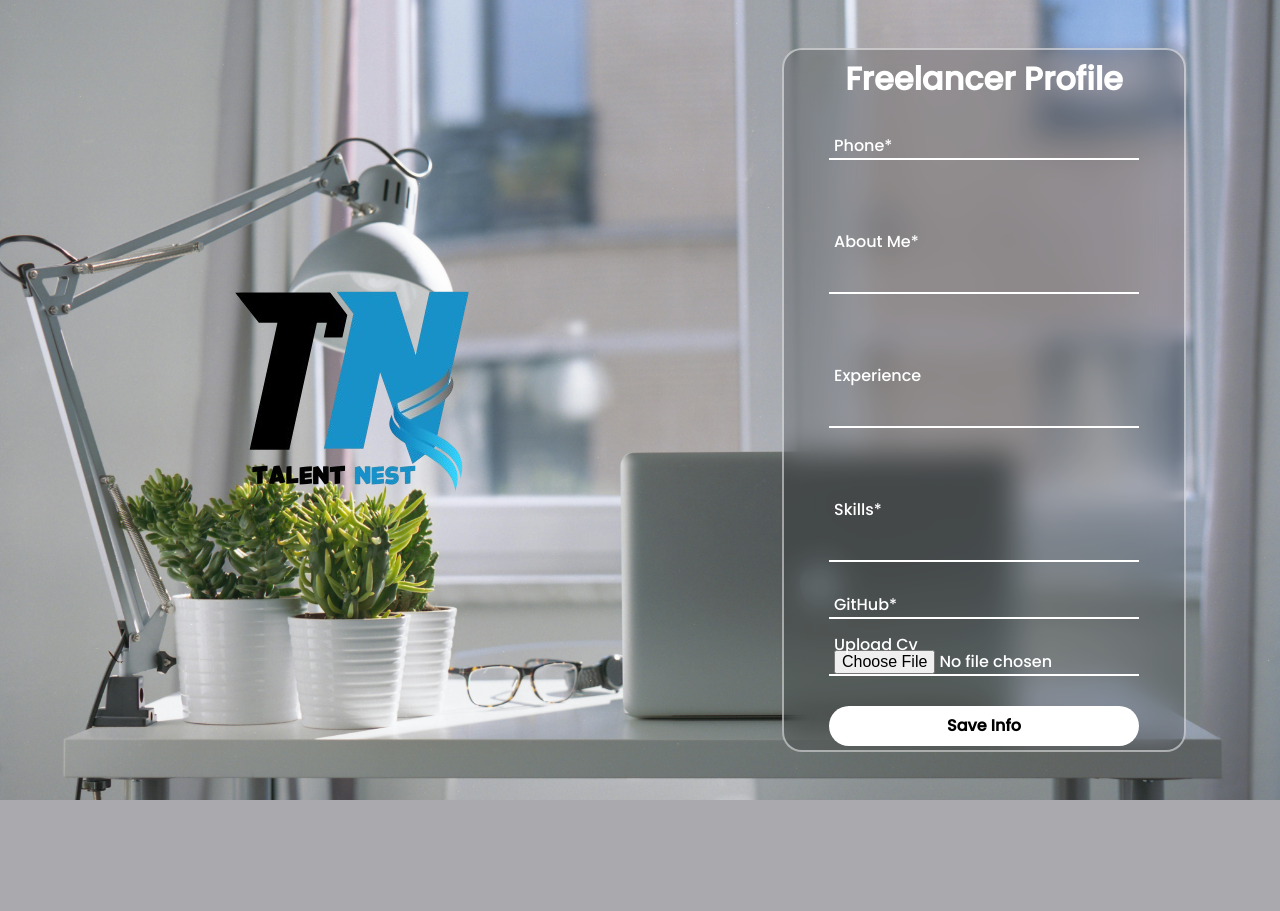
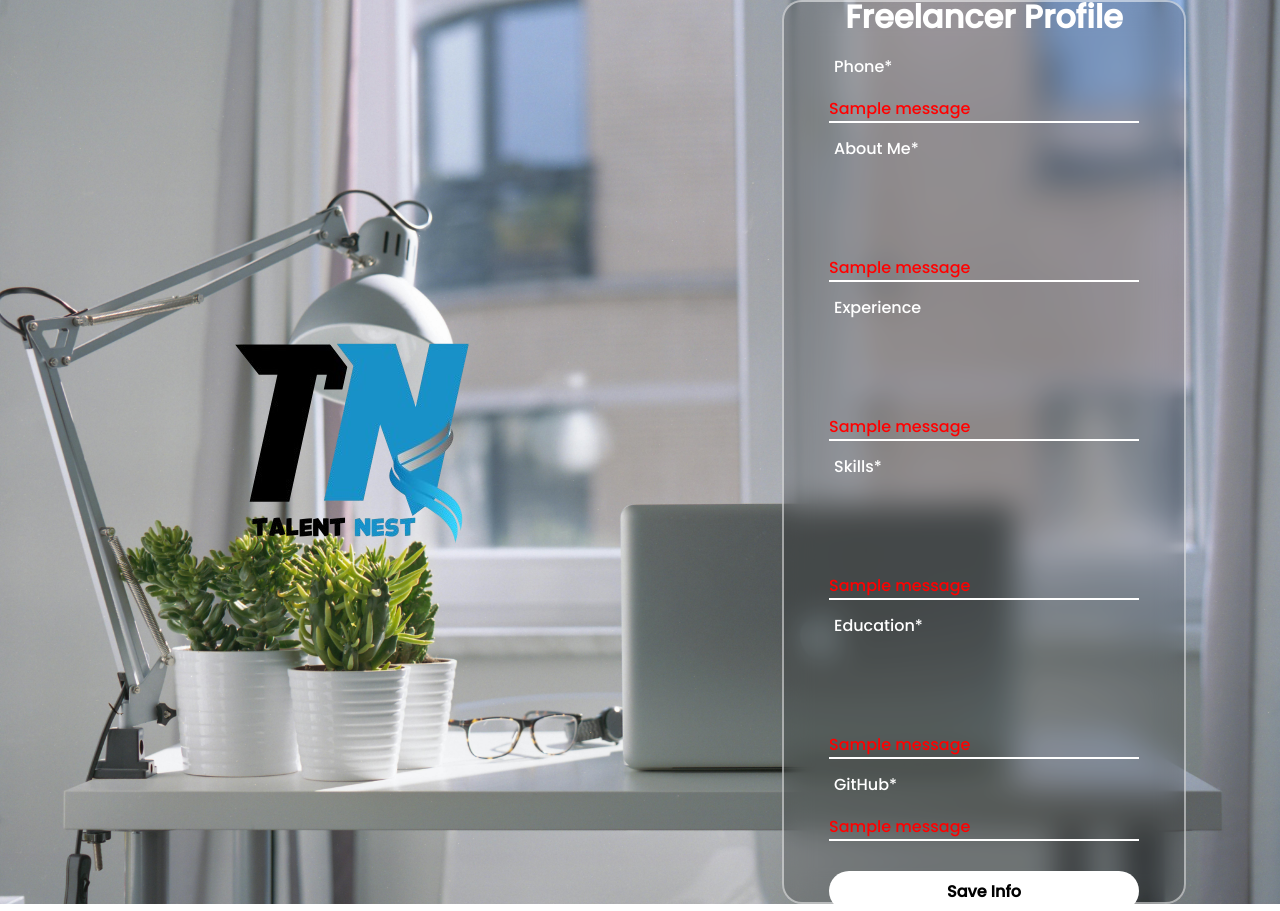
Before and after one commit to med-mokhtar-nasrali/TalentNest, a Flask app: page /freelancer_form in a window 1280 px wide. Before the commit the page ends 800 px from the top, so only its background shows below. Run offline with Flask 3, Linux system fonts and the light colour scheme; the visitor is signed in with stand-in values (Sample User, id 1); tables that the repository leaves empty or names only in its code hold one stand-in row (values such as "Sample post"); one stand-in notice (Sample message) is shown.

Commit message:
Freelancer edit page

```diff
--- a/flask_app/controllers/user_controller.py
+++ b/flask_app/controllers/user_controller.py
@@ -88,14 +88,15 @@
 
 @app.route('/add_info/freelancer',methods=["post"])
 def add_info():
-    data = {
-        **request.form,
-        'user_id':session['user_id']
-    }
-    freelancer_id=Freelancer.add_freelancer_info(data)
-    session['freelancer_id']=freelancer_id
-    return redirect('/home')
-
+    if Freelancer.validate(request.form):
+        data = {
+            **request.form,
+            'user_id':session['user_id']
+        }
+        freelancer_id=Freelancer.add_freelancer_info(data)
+        session['freelancer_id']=freelancer_id
+        return redirect('/home')
+    return redirect('/freelancer_form')
 
 #Action Route for the recruiter profile form
 
--- a/flask_app/static/css/edit_profile_freelancer.css
+++ b/flask_app/static/css/edit_profile_freelancer.css
@@ -17,7 +17,7 @@
 .form-box {
     position: relative;
     width: 400px;
-    height: 700px;
+    height: 850px;
     background: rgba(0, 0, 0, 0.16) ;
     border: 2px solid rgba(255, 255, 255, 0.5);
     border-radius: 20px;
--- a/flask_app/static/css/more_freelancer_info.css
+++ b/flask_app/static/css/more_freelancer_info.css
@@ -17,7 +17,7 @@
 .form-box {
     position: relative;
     width: 400px;
-    height: 700px;
+    height: 900px;
     background: rgba(0, 0, 0, 0.16);
     border: 2px solid rgba(255, 255, 255, 0.5);
     border-radius: 20px;
--- a/flask_app/templates/login_form.html
+++ b/flask_app/templates/login_form.html
@@ -18,7 +18,7 @@
                         <input type="text" name="email">
                         <label for="">Email</label>
                         {% for message in get_flashed_messages(category_filter=['login']) %}
-                            <p class="bg-warning text-danger"> {{ message }} </p>
+                            <p style=" color: red;"> {{ message }} </p>
                         {% endfor %}
                     </div>
                     <div class="inputbox">
@@ -26,7 +26,7 @@
                         <input type="password" name="password" >
                         <label for="">Password</label>
                         {% for message in get_flashed_messages(category_filter=['login']) %}
-                            <p class="bg-warning text-danger"> {{ message }} </p>
+                            <p style=" color: red;"> {{ message }} </p>
                         {% endfor %}
                     </div>
                     <div class="forget">
--- a/flask_app/templates/more_freelancer_info.html
+++ b/flask_app/templates/more_freelancer_info.html
@@ -3,7 +3,7 @@
 <head>
     <meta charset="UTF-8">
     <meta name="viewport" content="width=device-width, initial-scale=1.0">
-    <title>Document</title>
+    <title>Freelancer Profile</title>
     <link rel="stylesheet" type="text/css" href="{{ url_for('static', filename='css/more_freelancer_info.css') }}">
 </head>
 <body>
@@ -16,28 +16,46 @@
                 <form action="/add_info/freelancer" method="POST">
                     <h2>Freelancer Profile</h2>
                     <div class="inputbox">
-                        <input type="text" name="phone" required>
+                        <input type="text" name="phone" >
                         <label for="">Phone*</label>
+                        {% for message in get_flashed_messages(category_filter=['phone']) %}
+                        <p style=" color: red;">{{message}}</p>
+                        {% endfor %}
                     </div>
                     <div class="inputbox">
-                        <textarea name="about_me" rows="3" required></textarea>
+                        <textarea name="about_me" rows="3" ></textarea>
                         <label for="">About Me*</label>
+                        {% for message in get_flashed_messages(category_filter=['about_me']) %}
+                        <p style=" color: red;">{{message}}</p>
+                        {% endfor %}
                     </div>
                     <div class="inputbox">
-                        <textarea name="experience" rows="3" required></textarea>
+                        <textarea name="experience" rows="3" ></textarea>
                         <label for="">Experience</label>
+                        {% for message in get_flashed_messages(category_filter=['experience']) %}
+                        <p style=" color: red;">{{message}}</p>
+                        {% endfor %}
                     </div>
                     <div class="inputbox">
-                        <textarea name="skills" rows="3" required></textarea>
+                        <textarea name="skills" rows="3" ></textarea>
                         <label for="">Skills*</label>
+                        {% for message in get_flashed_messages(category_filter=['skills']) %}
+                        <p style=" color: red;">{{message}}</p>
+                        {% endfor %}
                     </div>
                     <div class="inputbox">
-                        <input type="text" required name="github">
-                        <label for="">GitHub*</label>
+                        <textarea name="education" rows="3" ></textarea>
+                        <label for="">Education*</label>
+                        {% for message in get_flashed_messages(category_filter=['education']) %}
+                        <p style=" color: red;">{{message}}</p>
+                        {% endfor %}
                     </div>
                     <div class="inputbox">
-                        <input type="file" name="cv" >
-                        <label for="">Upload Cv </label>
+                        <input type="text"  name="github">
+                        <label for="">GitHub*</label>
+                        {% for message in get_flashed_messages(category_filter=['github']) %}
+                        <p style=" color: red;">{{message}}</p>
+                        {% endfor %}
                     </div>
                     <button>Save Info</button>
                 </form>
```
Also changed, not shown: flask_app/models/freelancer_model.py (+12 -2 lines), flask_app/models/user_model.py (+1 -6 lines), flask_app/templates/edit_profile_freelancer.html (+15 -5 lines), flask_app/templates/registration_form.html (+5 -5 lines), 1 other file.
